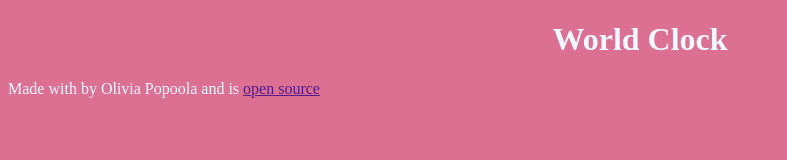
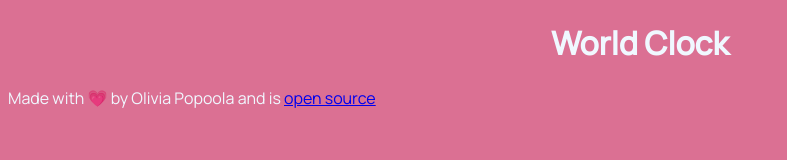
Before and after one commit to OliviaPopoola/world-clock, a plain HTML site: page index.html in a window 1280 px wide. Shown: the whole page, without its empty margins (0-787 px from the left). Drawn offline with nearby package versions, Linux system fonts and the light colour scheme.

Commit message:
added moment.js and google fonts

```diff
--- a/css/style.css
+++ b/css/style.css
@@ -1,7 +1,12 @@
+:root {
+  --primary-font: "Manrope", sans-serif;
+}
 body {
   background-color: palevioletred;
   color: aliceblue;
+  font-family: var(--primary-font);
 }
+
 h1 {
   text-align: center;
 }
--- a/index.html
+++ b/index.html
@@ -6,12 +6,22 @@
     <meta name="viewport" content="width=device-width, initial-scale=1.0" />
     <title>World Clock: By Olivia Popoola</title>
     <link rel="stylesheet" href="css/style.css" />
+    <link rel="preconnect" href="https://fonts.googleapis.com" />
+    <link rel="preconnect" href="https://fonts.gstatic.com" crossorigin />
+    <link
+      href="https://fonts.googleapis.com/css2?family=Manrope:wght@200;300;400;500&Poppins:wght@100;300;400;600;700&display=swap"
+      rel="stylesheet"
+    />
+    <script src="https://cdnjs.cloudflare.com/ajax/libs/moment-timezone/0.5.40/moment-timezone-with-data-1970-2030.js"></script>
+    <script src="https://cdnjs.cloudflare.com/ajax/libs/moment.js/2.29.4/moment.min.js"></script>
   </head>
   <body>
     <h1>World Clock</h1>
     <footer>
-      Made with by Olivia Popoola and is
-      <a href="" target="_blank">open source</a>
+      Made with 💗 by Olivia Popoola and is
+      <a href="https://github.com/OliviaPopoola/world-clock" target="_blank"
+        >open source</a
+      >
     </footer>
     <script src="javascript/index.js"></script>
   </body>
```
